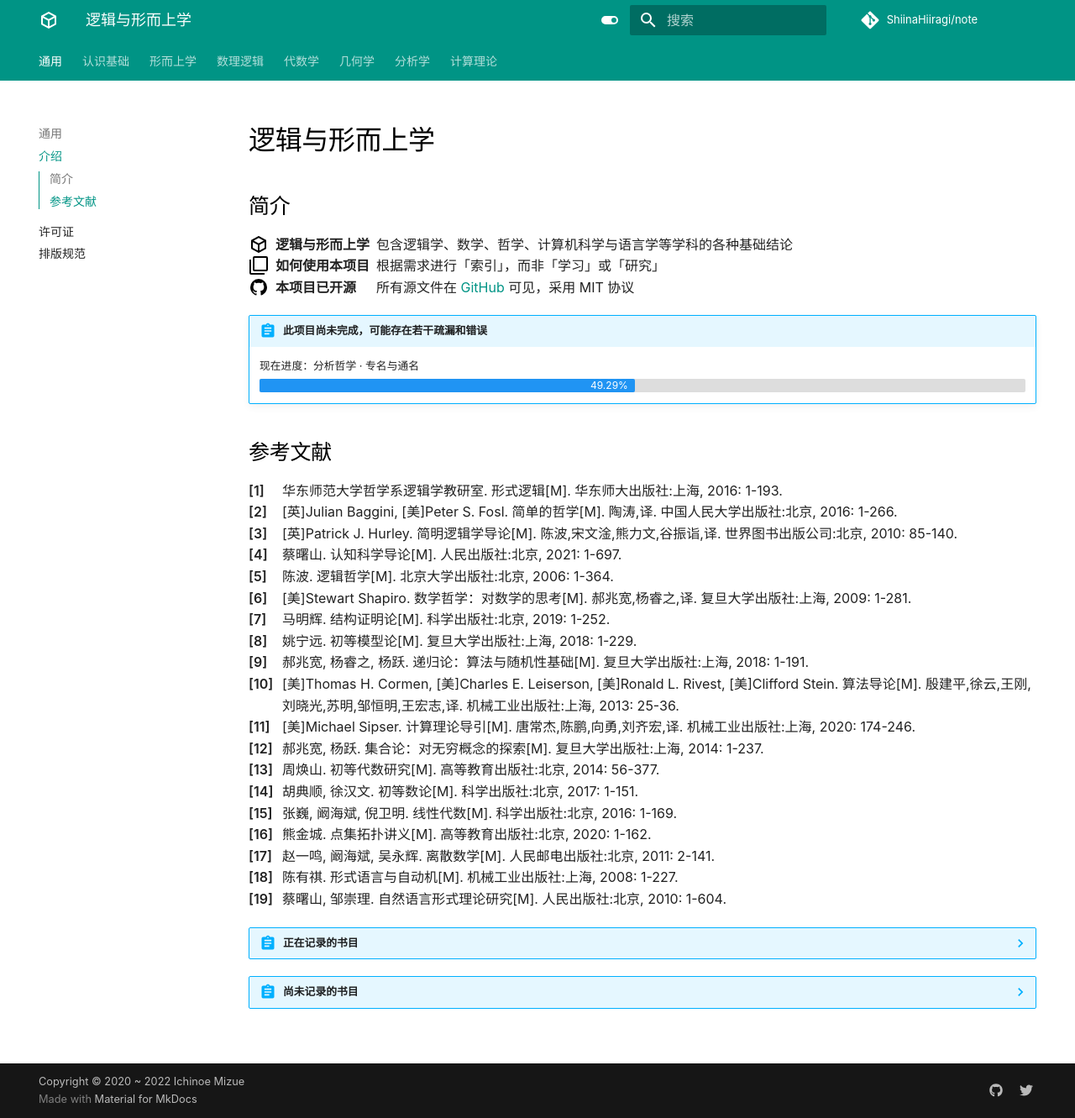
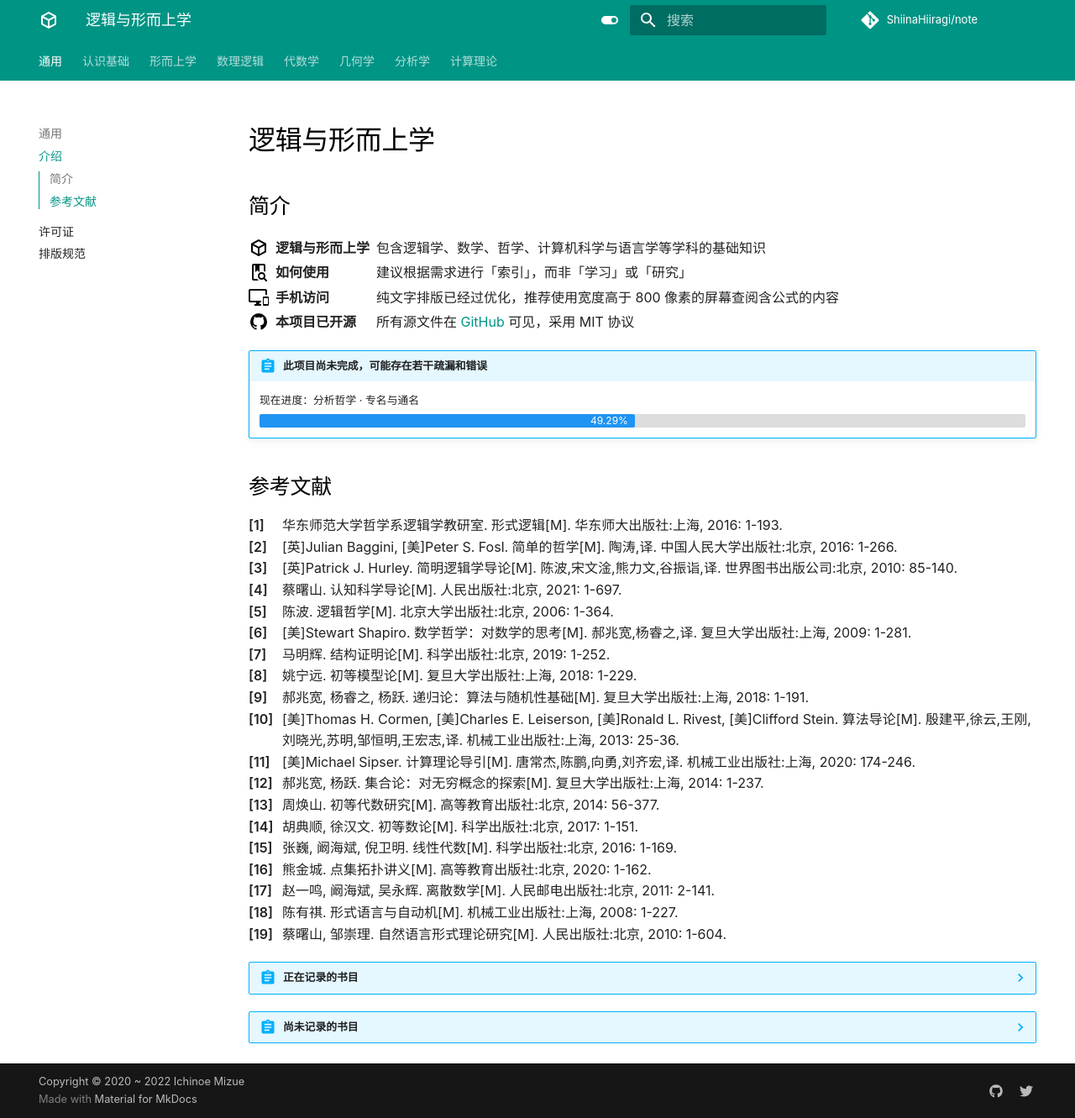
Before and after one commit to ShiinaHiiragi/note, an MkDocs documentation site: the page built from docs/index.md, in a window 1280 px wide and 1331 px high. Shown: the whole window at 84% size. Built offline with MkDocs 1.6.1 and Material for MkDocs 9.7.7, drawn with Linux system fonts in a browser that asks for light colours; comment, search, counter and statistics services are not loaded.

Commit message:
change icon

```diff
--- a/docs/index.md
+++ b/docs/index.md
@@ -7,17 +7,27 @@
     <div class="sub-entry">
         <div class="caption">逻辑与形而上学</div>
         <div class="value">
-            包含逻辑学、数学、哲学、计算机科学与语言学等学科的各种基础结论
+            包含逻辑学、数学、哲学、计算机科学与语言学等学科的基础知识
         </div>
     </div>
 </div>
 
 <div class="entry start">
-    <img src="assets/image-filter-none.svg" style="width: 1.2rem" />
+    <img src="assets/book-search-outline.svg" style="width: 1.2rem" />
     <div class="sub-entry">
-        <div class="caption">如何使用本项目</div>
+        <div class="caption">如何使用</div>
         <div class="value">
-            根据需求进行「索引」，而非「学习」或「研究」
+            建议根据需求进行「索引」，而非「学习」或「研究」
+        </div>
+    </div>
+</div>
+
+<div class="entry start">
+    <img src="assets/monitor-cellphone.svg" style="width: 1.2rem" />
+    <div class="sub-entry">
+        <div class="caption">手机访问</div>
+        <div class="value">
+            纯文字排版已经过优化，推荐使用宽度高于 800 像素的屏幕查阅含公式的内容
         </div>
     </div>
 </div>
@@ -382,6 +392,11 @@ renderRef(".uncomp", (item) => !item.plot);
     flex-direction: row;
 }
 
+.start {
+    align-items: start;
+    padding-top: 4px;
+}
+
 .sub-entry {
     display: flex;
     flex-grow: 1;
@@ -393,10 +408,6 @@ renderRef(".uncomp", (item) => !item.plot);
     .sub-entry {
         flex-direction: column;
     }
-}
-
-.start {
-    align-items: start;
 }
 
 .caption {
--- a/mkdocs.yml
+++ b/mkdocs.yml
@@ -82,6 +82,7 @@ extra_css:
   - assets/config.css
 extra_javascript:
   - assets/config.js
+  - javascripts/mathjax.js
   - https://polyfill.io/v3/polyfill.min.js?features=es6
   - https://cdn.jsdelivr.net/npm/mathjax@3/es5/tex-mml-chtml.js
 
```
Also changed, not shown: docs/assets/config.js (+6 -2 lines), docs/assets/book-search-outline.svg (added), docs/assets/image-filter-none.svg (deleted), docs/assets/monitor-cellphone.svg (added).
